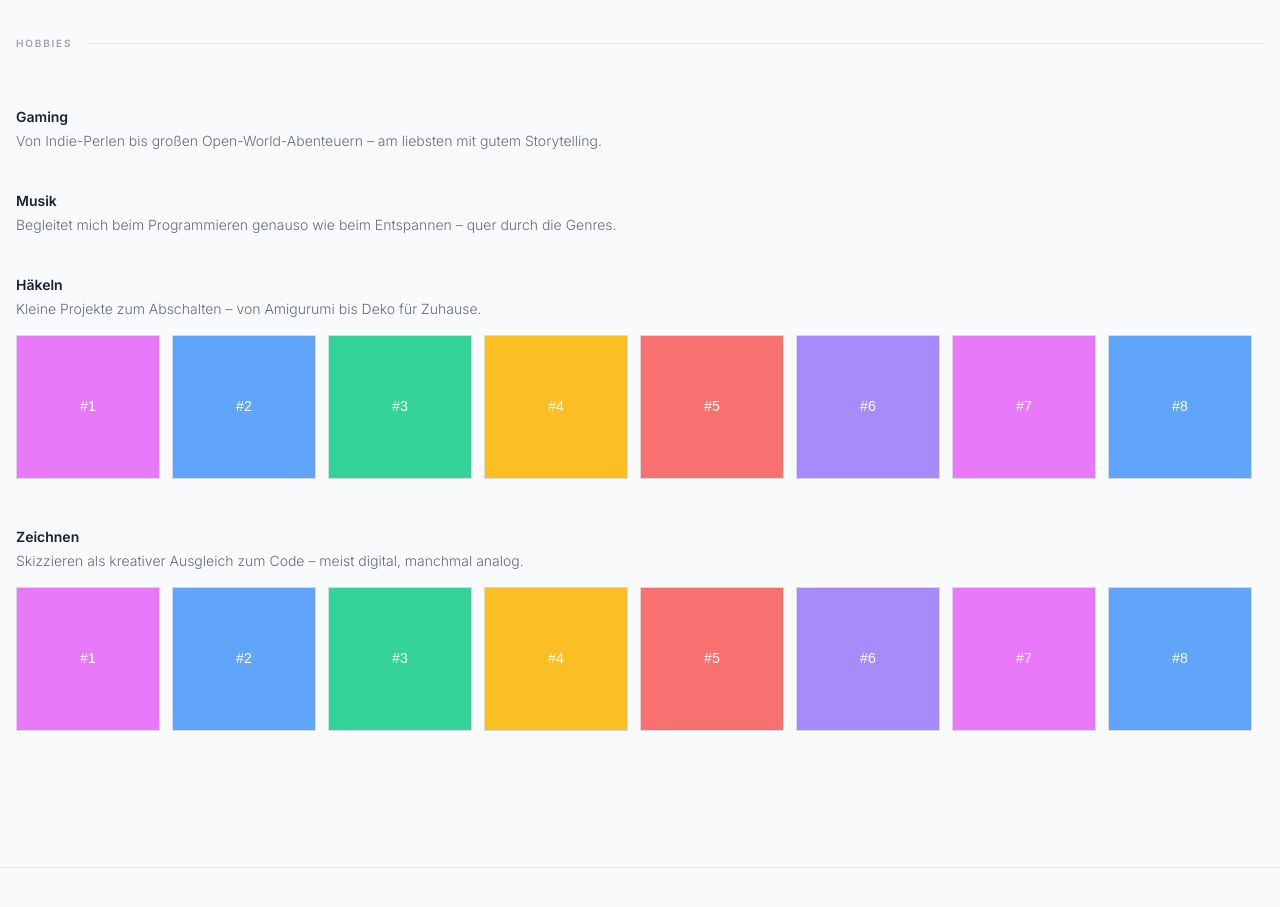
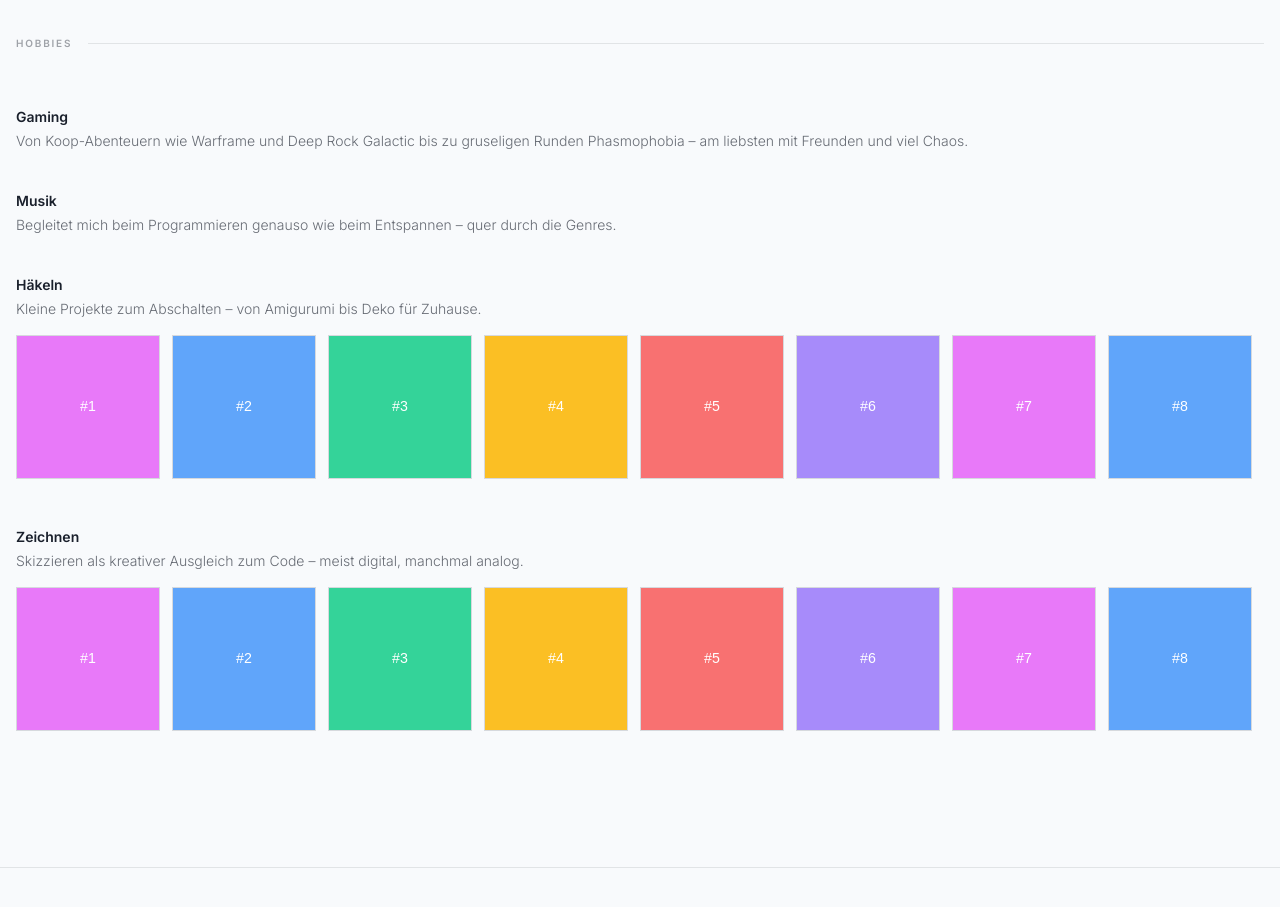
Before and after one commit to Sevynidd/Portfolio, an Angular app: page /about in a window 1280 px wide. Shown: the part 1700-2607 px from the top of the page. Built offline with nearby package versions, Linux system fonts and the light colour scheme; no server answers.

Commit message:
Refresh gaming bio on About page
Updates the About page's gaming description to better reflect the types of games and social, chaotic playstyle it highlights.

```diff
--- a/src/app/pages/about.component.html
+++ b/src/app/pages/about.component.html
@@ -149,7 +149,7 @@
       <!-- Gaming -->
       <div class="mb-10">
         <p class="text-sm font-semibold mb-1" style="color: var(--fg);">Gaming</p>
-        <p class="text-sm font-light" style="color: var(--fg); opacity: 0.65;">Von Indie-Perlen bis großen Open-World-Abenteuern – am liebsten mit gutem Storytelling.</p>
+        <p class="text-sm font-light" style="color: var(--fg); opacity: 0.65;">Von Koop-Abenteuern wie Warframe und Deep Rock Galactic bis zu gruseligen Runden Phasmophobia – am liebsten mit Freunden und viel Chaos.</p>
       </div>
 
       <!-- Musik -->
```
